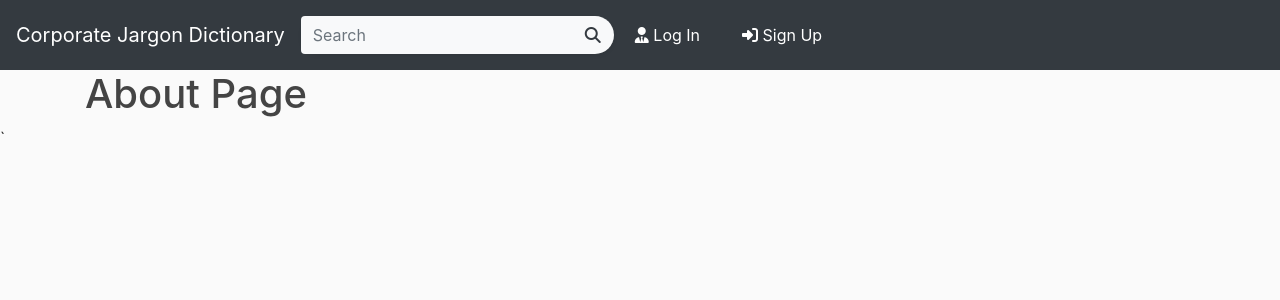
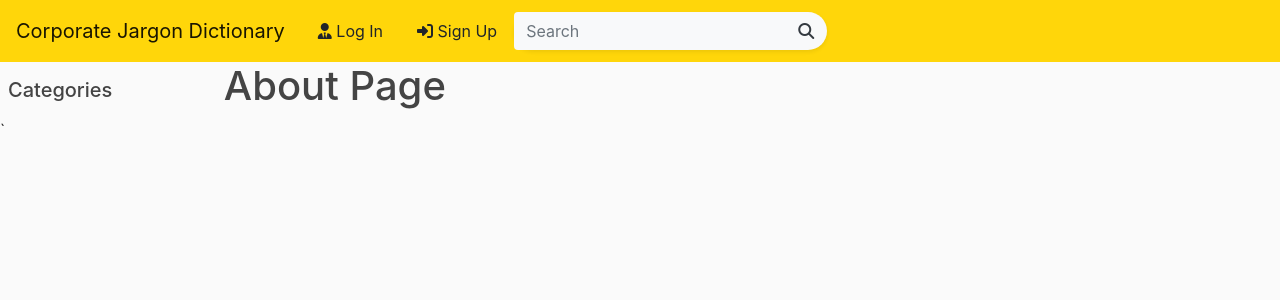
Before and after one commit to MyriadWC/language-app, a Django app: page /about/ in a window 1280 px wide. Shown: the top 300 px of the page. Run offline with Django 3.2, Linux system fonts and the light colour scheme; some libraries are stand-ins or nearby versions.

Commit message:
add filter buttons and sidebar scaffolding

```diff
--- a/language_app/blog/models.py
+++ b/language_app/blog/models.py
@@ -20,3 +20,6 @@
 
 	def total_likes(self):
 		return self.likes.count()
+
+class Category(models.Model):
+	name = models.CharField(max_length=100)
--- a/language_app/blog/static/blog/main.css
+++ b/language_app/blog/static/blog/main.css
@@ -3,6 +3,7 @@
   color: #333333;
   margin-top: 0;
 }
+
 
 h1, h2, h3, h4, h5, h6 {
   color: #444444;
@@ -89,7 +90,20 @@
   font-size: 2.5rem;
 }
 
+/* Sidebar */
+
+
+/* Homepage definition tile styling */
+
+.article-content {
+  display: inline-block;
+}
+
+.like-form {
+  display: inline-block;
+}
+
 .form-control:focus {
-  box-shadow: none !important;
-  outline: none !important;
+  box-shadow: none;
+  outline: none;
 }
--- a/language_app/blog/templates/blog/base.html
+++ b/language_app/blog/templates/blog/base.html
@@ -2,20 +2,20 @@
 <!doctype html>
 <html lang="en">
   <head>
-
     <!-- Required meta tags -->
     <meta charset="utf-8">
     <meta name="viewport" content="width=device-width, initial-scale=1, shrink-to-fit=no">
 
-    <!-- Bootstrap CSS -->
+    <!-- CSS -->
     <link rel="stylesheet" href="https://stackpath.bootstrapcdn.com/bootstrap/4.3.1/css/bootstrap.min.css" integrity="sha384-ggOyR0iXCbMQv3Xipma34MD+dH/1fQ784/j6cY/iJTQUOhcWr7x9JvoRxT2MZw1T" crossorigin="anonymous">
     <link rel="stylesheet" href="https://use.fontawesome.com/releases/v6.4.0/css/all.css" >
     <link rel="stylesheet" href="{% static 'blog/main.css' %}">
+
     <title>{{title|default:"Corporate Jargon Dictionary"}}</title>
 
   </head>
   <body>
-        <nav class="navbar navbar-expand-lg navbar-dark bg-dark">
+        <nav class="navbar navbar-expand-lg navbar-light" style="background-color:#ffd60a">
                 <a class="navbar-brand" href="{% url 'blog-home' %}">
                   <!--<img class="rounded-circle site-logo" src="{{ MEDIA_URL }}/branding/langdaddy.png">-->
                   Corporate Jargon Dictionary
@@ -33,6 +33,18 @@
                   </ul>-->
                   <!------{{ request.get_host }}/blog/search/-->
 
+                    {% if user.is_authenticated %}
+                    <a href="{% url 'user-definitions' user %}" class="btn text-black m-1"><i class="fas fa-book"></i> My Definitions</a>
+                    <a href="{% url 'definition-create' %} " class="btn text-black m-1"><i class="fas fa-pen"></i> New Definition</a>
+                    <a href="{% url 'profile' %} " class="btn text-black m-1"><i class="fas fa-user"></i> {{ user.username }}</a>
+                    <a title="Log out" href="{% url 'logout' %} " class="btn text-black m-1"><i class="fas fa-sign-out-alt"></i></a>
+
+                    {% else %}
+                    <a href="{% url 'login' %} " class="btn text-black m-1"><i class="fas fa-user-tie"></i> Log In</a>
+
+                    <a href="{% url 'register' %} " class="btn text-black m-1"> <i class="fas fa-sign-in-alt"></i> Sign Up</a>
+                    {% endif %}
+
                     <form id="searchform" action="{% url 'search' %}" method="get">
                       <div class="p-0 bg-light rounded rounded-pill shadow-sm">
                         <div class="input-group">
@@ -44,31 +56,30 @@
                       </div>
                     </form>
 
-                    {% if user.is_authenticated %}
-                    <a href="{% url 'user-definitions' user %}" class="btn text-white m-2"><i class="fas fa-user-shield"></i> My Definitions</a>
-                    <a href="{% url 'definition-create' %} " class="btn text-white m-2"><i class="fas fa-pen"></i> New Definition</a>
-                    <a href="{% url 'profile' %} " class="btn text-white m-2"><i class="fas fa-user"></i> {{ user.username }}</a>
-                    <a title="Log out" href="{% url 'logout' %} " class="btn text-white m-2"><i class="fas fa-sign-out-alt"></i></a>
-
-                    {% else %}
-                    <a href="{% url 'login' %} " class="btn text-white m-2"><i class="fas fa-user-tie"></i> Log In</a>
-
-                    <a href="{% url 'register' %} " class="btn text-white m-2"> <i class="fas fa-sign-in-alt"></i> Sign Up</a>
-                    {% endif %}
-
                 </div>
               </nav>
-      <div class="container my-bg">
-        {% if messages %}
-          {% for message in messages %}
-              <div class="alert alert-{{ message.tags }}">
-                {{ message }}
+
+    <div class="row mr-0">
+      <div class="col-2 ml-2 mt-3">
+              <!-- Sidebar -->
+              <div id="sidebar-wrapper">
+                <h5>Categories</h5>
+                <ul class="sidebar-nav">
+                    {% for category in categories %}
+                    <li>
+                        <a href="#">{{category.name}}</a>
+                    </li>
+                    {% endfor %}
+                </ul>
             </div>
-          {% endfor %}
-        {% endif %}
+            <!-- /#sidebar-wrapper -->
+      </div><!-- end col-->
+      <div class="col">
       {% block content %}
 
       {% endblock  %}
+      </div><!-- end col-->
+    </div><!-- end row-->
 </div>`
     <!-- Optional JavaScript -->
     <!-- jQuery first, then Popper.js, then Bootstrap JS -->
--- a/language_app/blog/views.py
+++ b/language_app/blog/views.py
@@ -4,6 +4,7 @@
 from django.http import JsonResponse
 from django.contrib.auth.mixins import LoginRequiredMixin, UserPassesTestMixin
 from django.contrib.auth.models import User
+
 from django.views.generic import (
     ListView,
     DetailView,
@@ -11,7 +12,12 @@
     UpdateView,
     DeleteView
 )
-from .models import Definition
+
+from .models import (
+    Definition,
+    Category
+    )
+
 import operator
 from django.urls import reverse_lazy, reverse
 from django.contrib.staticfiles.views import serve
@@ -21,7 +27,8 @@
 # Don't think this gets used?
 def home(request):
     context = {
-        'definitions': Definition.objects.all()
+        'definitions': Definition.objects.all(),
+        'categories': Category.objects.all()
     }
     return render(request, 'blog/home.html', context)
 
@@ -35,33 +42,6 @@
     paginate_by=10
     context={ 'definitions':result }
     return render(request,template,context)
-
-def learn(request):
-    # NOTE: This is obviously not scalable as it fetches all values
-    # in the table each time a new set of phrases is picked. Look
-    # into efficient ways to randomly select values from a db.
-    # IDEA 1: https://stackoverflow.com/questions/1731346/how-to-get-two-random-records-with-django
-    # IDEA 2: Fetch 100 rows in order etc. and return 10 at random
-    num_phrases = 10
-    phrases = Phrase.objects.all()
-    #random_phrases = random.sample(list(phrases), num_phrases)
-    random_phrase = str(random.choice(list(phrases)))
-    print(random_phrase)
-
-    is_ajax = request.META.get('HTTP_X_REQUESTED_WITH') == 'XMLHttpRequest'
-
-    if is_ajax:
-        # Convert queryset to list of dictionaries so can be serialised to JSON
-        #data = {'phrases': [{'content': phrase.content} for phrase in random_phrases]}
-        data = {'phrase': random_phrase}
-
-        return JsonResponse(data)
-    else:
-        context = {
-            #'phrases': random_phrases
-            'phrase': random_phrase
-        }
-        return render(request, 'blog/learn.html', context)
 
 def getfile(request):
    return serve(request, 'File')
@@ -79,7 +59,14 @@
     model = Definition
     template_name = 'blog/user_definitions.html'  # <app>/<model>_<viewtype>.html
     context_object_name = 'definitions'
-    paginate_by = 2
+    paginate_by = 10
+
+    # Override this method to add categories to context
+    def get_context_data(self, **kwargs):
+
+        context = super().get_context_data(**kwargs)
+        context['categories'] = Category.objects.all()
+        return context
 
     def get_queryset(self):
         user = get_object_or_404(User, username=self.kwargs.get('username'))
```
Also changed, not shown: language_app/blog/templates/blog/home.html (+10 -3 lines), language_app/blog/migrations/0008_categories_delete_enrudictionary_delete_phrase.py (added), language_app/blog/migrations/0009_rename_categories_category.py (added), language_app/blog/migrations/0010_rename_category_category_name.py (added), language_app/db.sqlite3. Lines whose indentation alone changed are shown as unchanged.
